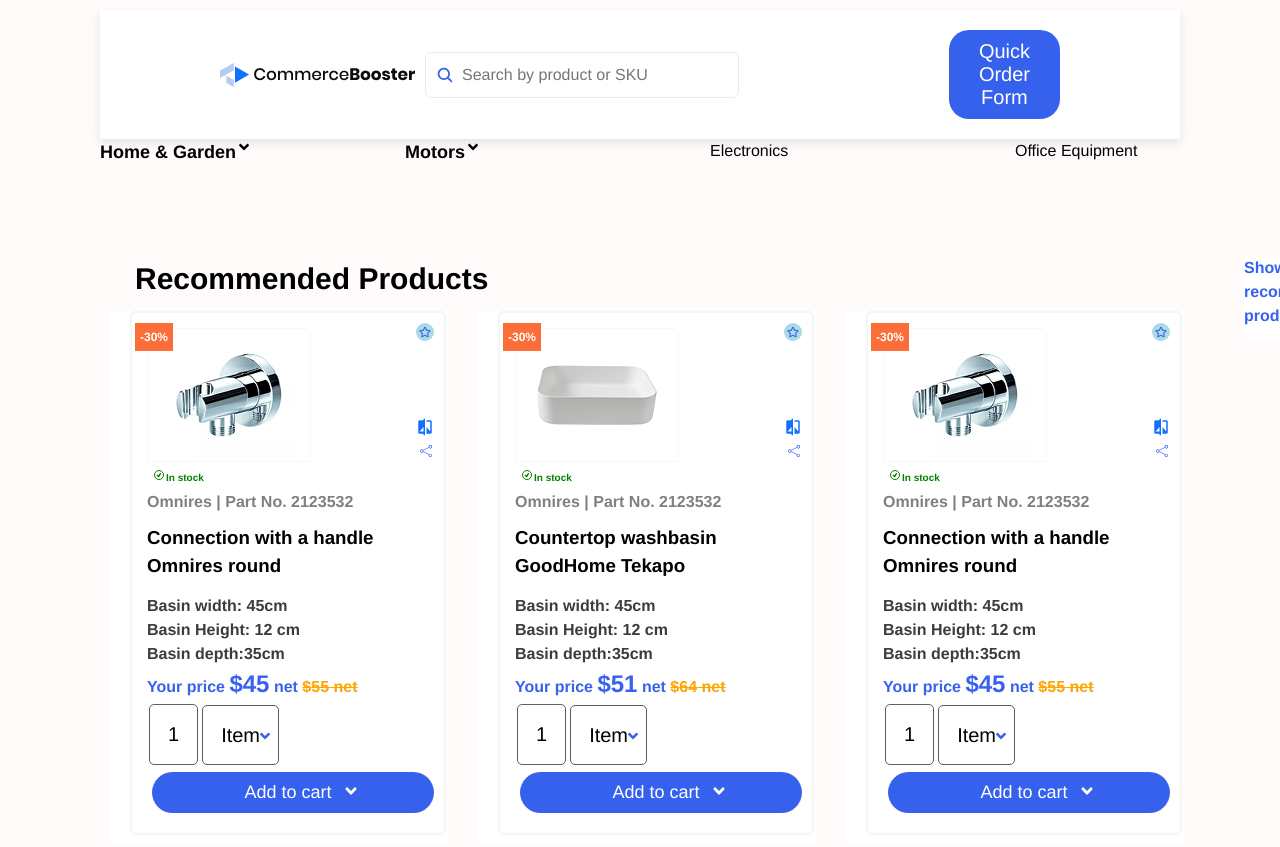
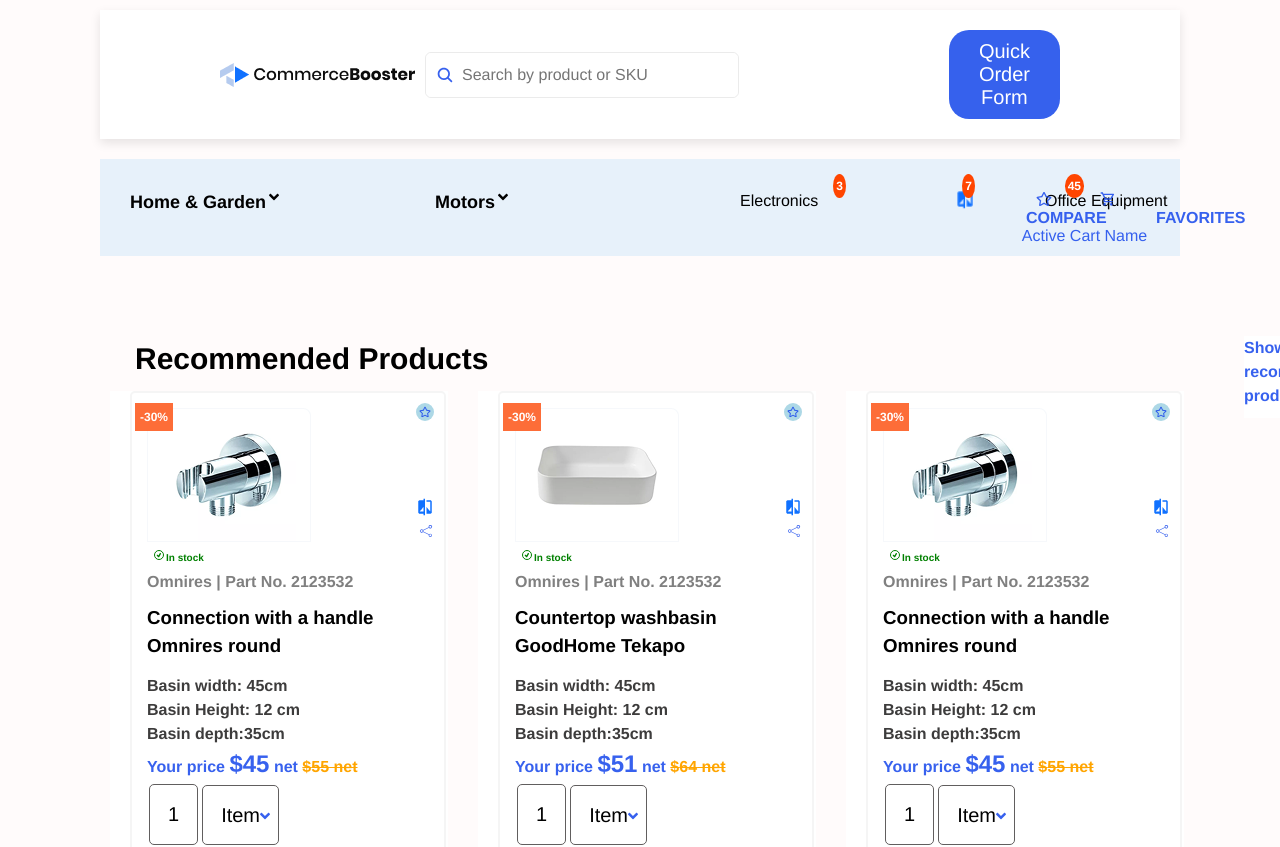
Before and after one commit to shadoweminence/figma-design, a React (Vite) app: page / in a window 1280 px wide. Shown: the top 847 px of the page. Built offline with nearby package versions, Linux system fonts and the light colour scheme.

Commit message:
made a base header

```diff
--- /dev/null
+++ b/src/components/Header/Laptop/Icons.tsx
@@ -0,0 +1,32 @@
+import React from "react";
+import { FaRegStar } from "react-icons/fa";
+import compare from "../../../assets/compare.png";
+import { MdOutlineShoppingCart } from "react-icons/md";
+import "../../../css/Header/laptop/options.css";
+
+const Icons = () => {
+  return (
+    <div>
+      <div className="optionsGrid">
+        <div className="comp">
+          <img src={compare} alt="" />
+          <p className="topics">COMPARE</p>
+          <span className="compareValue">3</span>
+        </div>
+        <div>
+          <FaRegStar className="navStar" />
+          <p className="topics">FAVORITES</p>
+          <span className="starValue">7</span>
+        </div>
+        <div>
+          <MdOutlineShoppingCart className="navCart" />
+          <p className="topics">CART</p>
+          <p className="topicss">Active Cart Name</p>
+          <span className="cartValue">45</span>
+        </div>
+      </div>
+    </div>
+  );
+};
+
+export default Icons;
--- a/src/components/Header/Laptop/Laptop.tsx
+++ b/src/components/Header/Laptop/Laptop.tsx
@@ -1,12 +1,20 @@
 import React from "react";
 import Navbar from "./Nav";
 import OptionList from "./OptionList";
+import Icons from "./Icons";
+import "../../../css/Header/laptop/options.css";
 
 const Laptop = () => {
   return (
     <div>
-      <Navbar />
-      <OptionList />
+      <div>
+        <Navbar />
+      </div>
+
+      <div className="bigGrid">
+        <OptionList />
+        <Icons />
+      </div>
     </div>
   );
 };
--- a/src/components/Header/Laptop/Options.tsx
+++ b/src/components/Header/Laptop/Options.tsx
@@ -18,6 +18,7 @@
   };
   return (
     <div>
+      <div className="navTitles">
         {nav.options ? (
           <div>
             <div className="navDrop" onClick={handleDrop}>
@@ -41,6 +42,7 @@
           </div>
         )}
       </div>
+    </div>
   );
 };
 
--- a/src/css/Header/laptop/options.css
+++ b/src/css/Header/laptop/options.css
@@ -1,3 +1,13 @@
+.bigGrid {
+  display: grid;
+  grid-template-columns: 50vw 20vw;
+  gap: 20vw;
+  margin-top: 20px;
+  position: relative;
+  background-color: rgb(231, 241, 250);
+  padding: 30px;
+}
+
 .navTitles {
   display: grid;
   grid-template-columns: repeat(4, 300px); /* 7 columns */
@@ -12,3 +22,100 @@
 .icon {
   margin-top: 2px;
 }
+
+.optionsGrid {
+  display: grid;
+  grid-template-columns: 90px 90px 170px;
+
+  gap: 40px;
+}
+
+.comp img {
+  position: absolute;
+  right: 16vw;
+  display: flex;
+  justify-content: center;
+  align-items: center;
+  width: 100%;
+  max-width: 20px;
+  height: auto;
+  object-fit: contain; /* Ensures the image scales properly */
+}
+
+.navStar {
+  position: absolute;
+  right: 10vw;
+  display: flex;
+  align-items: center;
+  justify-content: center;
+  height: 20px;
+  color: rgba(34, 81, 236, 0.904);
+}
+
+.navCart {
+  position: absolute;
+  right: 5vw;
+  height: 20px;
+  color: rgba(34, 81, 236, 0.904);
+}
+.topics {
+  position: absolute;
+  top: 47px;
+  color: rgba(34, 81, 236, 0.904);
+  display: flex;
+  align-items: center;
+  justify-content: center;
+  justify-items: center;
+  text-align: center;
+  margin-right: 20px;
+  font-weight: bold;
+}
+
+.topicss {
+  position: absolute;
+  top: 65px;
+  right: 1vw;
+  color: rgba(34, 81, 236, 0.904);
+  display: flex;
+  align-items: center;
+  justify-content: center;
+  justify-items: center;
+  text-align: center;
+  margin-right: 20px;
+}
+
+.compareValue {
+  position: absolute;
+  top: 15px;
+  right: 334px;
+  color: white;
+  padding: 3px 3px;
+  border-radius: 50%;
+  background-color: orangered;
+  font-size: 12px;
+  font-weight: bold;
+}
+
+.starValue {
+  position: absolute;
+  top: 15px;
+  right: 205px;
+  color: white;
+  padding: 3px 3px;
+  border-radius: 50%;
+  background-color: orangered;
+  font-size: 12px;
+  font-weight: bold;
+}
+
+.cartValue {
+  position: absolute;
+  top: 15px;
+  right: 96px;
+  color: white;
+  padding: 3px 3px;
+  border-radius: 50%;
+  background-color: orangered;
+  font-size: 12px;
+  font-weight: bold;
+}
```
Also changed, not shown: src/components/Header/Laptop/Top.tsx (added, +11 -0 lines). Lines whose indentation alone changed are shown as unchanged.
